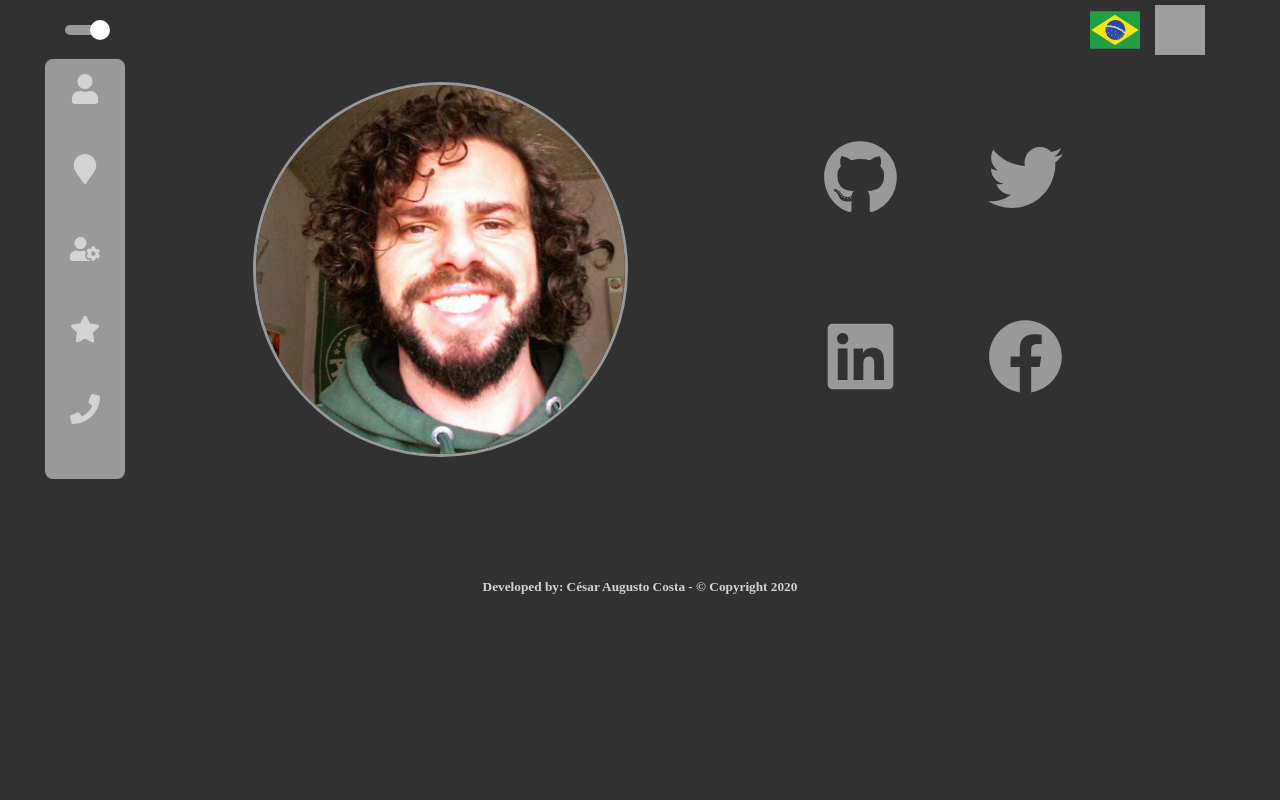
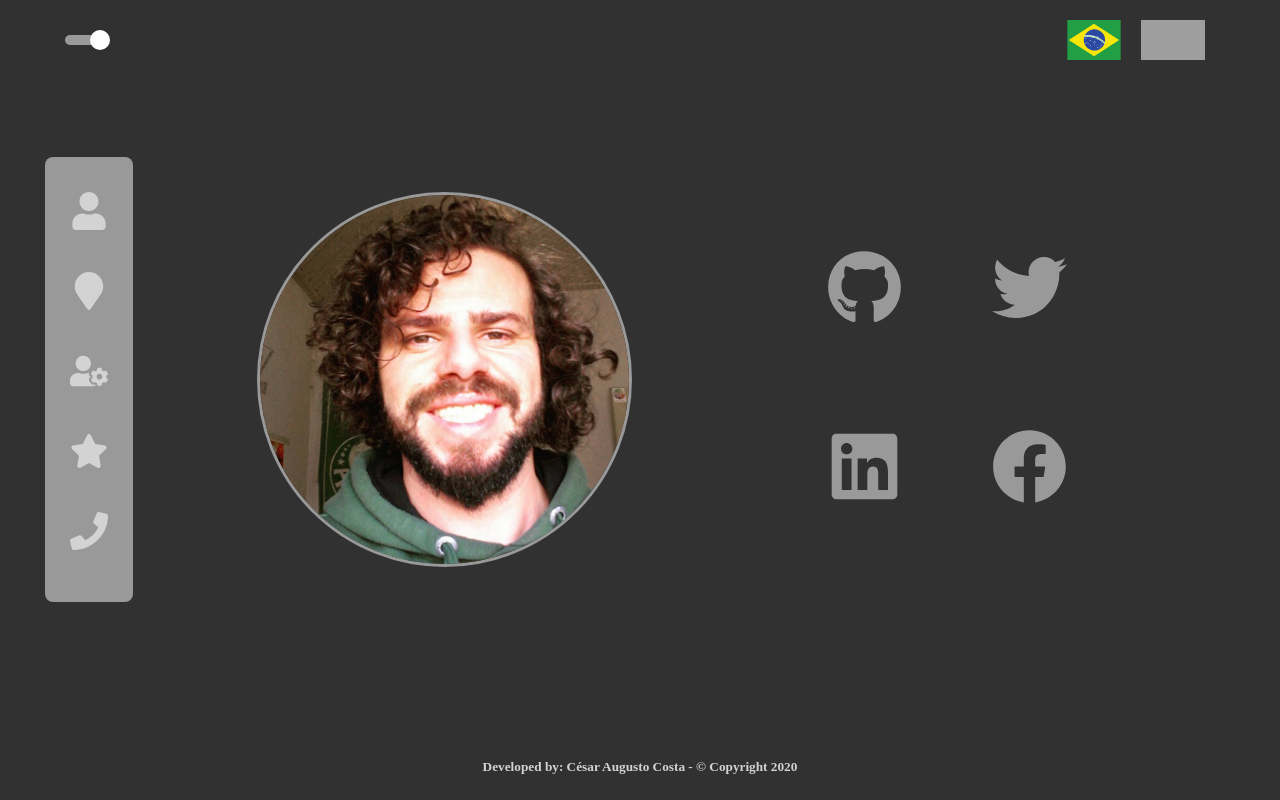
Before and after one commit to cezarcozta/web-cv, a React (Create React App) app: page / in a window 1280 px wide. Built offline with nearby package versions, Linux system fonts and the light colour scheme; grey boxes are pictures that could not be loaded.

Commit message:
feat: homepage

```diff
--- a/src/App.tsx
+++ b/src/App.tsx
@@ -1,5 +1,5 @@
 import React, { useCallback, useState } from 'react';
-import { BrowserRouter } from 'react-router-dom';
+// import { BrowserRouter } from 'react-router-dom';
 import { ThemeProvider, DefaultTheme } from 'styled-components';
 
 import dark from './styles/themes/dark';
@@ -8,10 +8,10 @@ import light from './styles/themes/light';
 import GlobalStyle from './styles/global';
 
 import Header from './components/Header';
-import Nav from './components/Nav';
+import NavBar from './components/NavBar';
 import Footer from './components/Footer';
 
-import Content from './components/Content';
+// import Content from './components/Content';
 
 const App: React.FC = () => {
   const [theme, setTheme] = useState<DefaultTheme>(dark);
@@ -20,12 +20,20 @@ const App: React.FC = () => {
     setTheme(theme.name === 'dark' ? light : dark);
   }, [theme]);
 
+  // const navigation = {
+  //   brand: { name: 'Home', to: '/' },
+  //   links: [
+  //     { name: 'Profile', to: '/profile' },
+  //     { name: 'Contacts', to: '/profile' },
+  //   ],
+  // };
+
   return (
     <ThemeProvider theme={theme}>
       <GlobalStyle />
 
       <Header toggleTheme={toggleTheme} />
-      <Nav />
+      <NavBar />
       {/* <BrowserRouter>
         <Nav />
       </BrowserRouter> */}
--- a/src/components/Footer/styles.ts
+++ b/src/components/Footer/styles.ts
@@ -4,7 +4,7 @@ const Container = styled.footer`
   display: flex;
   justify-content: center;
 
-  margin-top: 100px;
+  margin-top: 10vh;
 `;
 
 export { Container };
--- a/src/components/Header/styles.ts
+++ b/src/components/Header/styles.ts
@@ -4,7 +4,7 @@ export const Container = styled.div`
   display: flex;
   align-items: center;
   justify-content: space-between;
-  padding: 0 45px;
+  padding: 15px 45px;
 
   .switch {
     padding: 0 15px;
@@ -15,8 +15,8 @@ export const Container = styled.div`
   }
 
   img {
-    width: 50px;
-    height: 50px;
+    width: 5vw;
+    height: 5vh;
     margin-right: 15px;
     margin-top: 5px;
   }
--- a/src/components/Nav/styles.ts
+++ /dev/null
@@ -1,26 +0,0 @@
-import styled from 'styled-components';
-
-export const Container = styled.div`
-  display: flex;
-  justify-content: flex-start;
-  align-items: center;
-  padding: 0 45px;
-
-  nav {
-    background: ${(props) => props.theme.colors.primary};
-    border-radius: 8px;
-    ul {
-      padding: 10px 25px;
-      li {
-        height: 10vh;
-        list-style: none;
-        font-weight: bold;
-        font-size: 38px;
-
-        svg {
-          color: ${(props) => props.theme.colors.text};
-        }
-      }
-    }
-  }
-`;
--- a/src/components/Nav/index.tsx
+++ b/src/components/NavBar/index.tsx
@@ -8,17 +8,40 @@ import {
   FaPhone,
 } from 'react-icons/fa';
 
-import { Container } from './styles';
+import { Container, Nav, NavList, NavLink } from './styles';
 
 import Profile from '../../pages/Profile';
 // import Location from '../../pages/Location';
 // import Skills from '../../pages/Skills';
 // import Contacts from '../../pages/Contacts';
 
-const Nav: React.FC = () => {
+const NavBar: React.FC = () => {
   return (
     <Container>
-      <nav>
+      <Nav>
+        <NavList>
+          <NavLink>
+            <FaUser />
+          </NavLink>
+
+          <NavLink>
+            <FaMapMarker />
+          </NavLink>
+
+          <NavLink>
+            <FaUserCog />
+          </NavLink>
+
+          <NavLink>
+            <FaStar />
+          </NavLink>
+
+          <NavLink>
+            <FaPhone />
+          </NavLink>
+        </NavList>
+      </Nav>
+      {/* <nav>
         <ul>
           <li>
             <FaUser size={30} />
@@ -36,7 +59,7 @@ const Nav: React.FC = () => {
             <FaPhone size={30} />
           </li>
         </ul>
-      </nav>
+      </nav> */}
       <Profile />
       {/* <Location />
       <Skills />
@@ -45,4 +68,4 @@ const Nav: React.FC = () => {
   );
 };
 
-export default Nav;
+export default NavBar;
--- /dev/null
+++ b/src/components/NavBar/styles.ts
@@ -0,0 +1,36 @@
+import styled from 'styled-components';
+
+export const Container = styled.div`
+  display: flex;
+  justify-content: center;
+  align-items: center;
+  padding: 0 45px;
+  height: 75vh;
+  width: 100vw;
+`;
+
+export const Nav = styled.nav`
+  background: ${(props) => props.theme.colors.primary};
+  border-radius: 8px;
+`;
+
+export const NavList = styled.ul`
+  margin-top: 25px;
+  padding: 10px 25px;
+`;
+
+export const NavLink = styled.li`
+  transition: 0.2s;
+  :hover {
+    opacity: 0.2;
+  }
+
+  height: 10vh;
+  list-style: none;
+  font-weight: bold;
+  font-size: 38px;
+
+  svg {
+    color: ${(props) => props.theme.colors.text};
+  }
+`;
```
